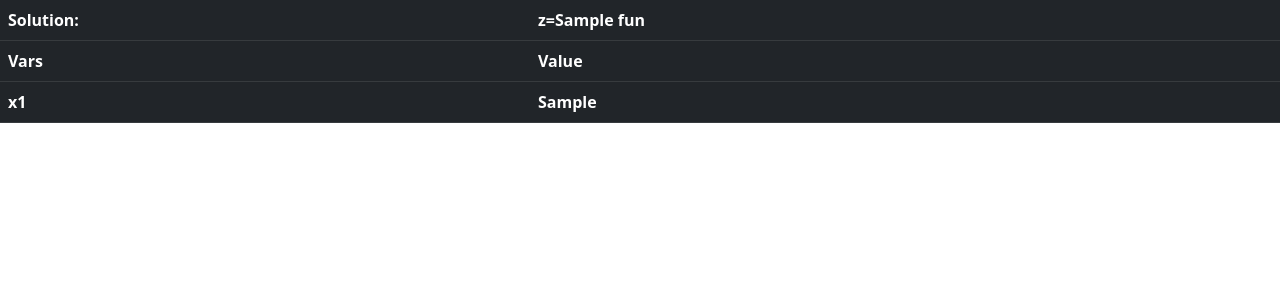
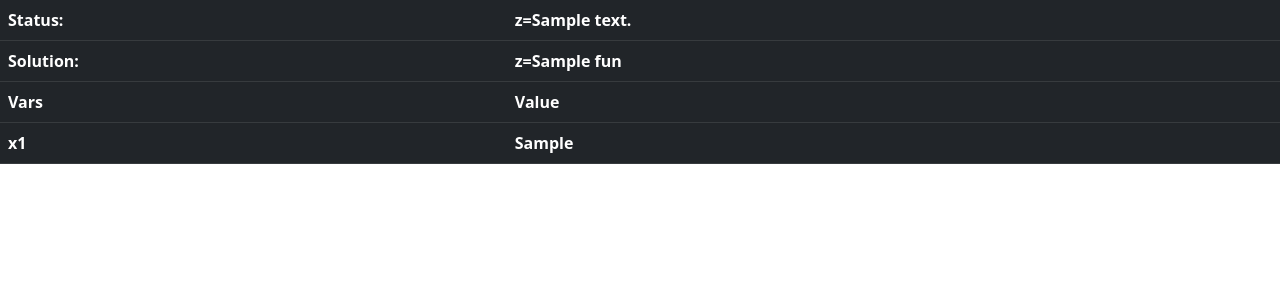
Before and after one commit to mikemachr/linprog, a Flask app: template templates/solution.html in a window 1280 px wide. Shown: the top 300 px of the page. Run offline with Flask 2, Linux system fonts and the light colour scheme; the template is opened without the code that fills it: most values are stand-ins (such as "Sample title", 1, 10 or a date in 2020); lists and menus that the app fills with data are empty.

Commit message:
changed table to hover dark, added status msg

```diff
--- a/templates/solution.html
+++ b/templates/solution.html
@@ -14,8 +14,12 @@
 
 
 
-        <table class="table table-dark table-striped">
+        <table class="table table-dark table-hover">
         <thead>
+          <tr>
+            <th class="tg-0lax">Status:</th>
+            <th class="tg-0lax">z={{ solution.message }}</th>
+          </tr>
           <tr>
             <th class="tg-0lax">Solution:</th>
             <th class="tg-0lax">z={{ solution.fun }}</th>
```
